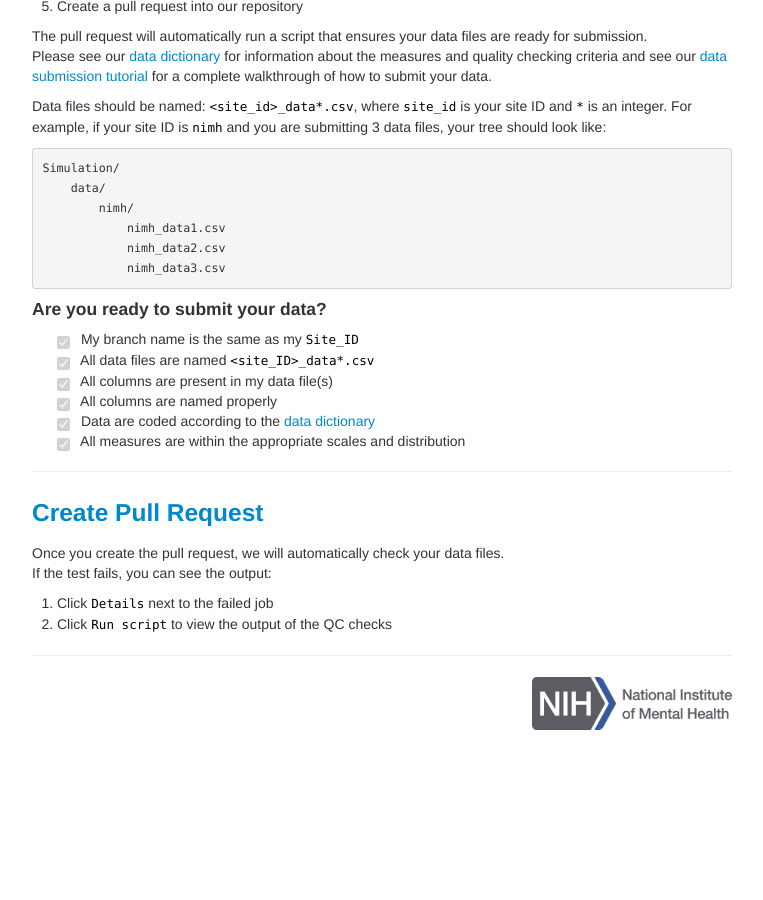
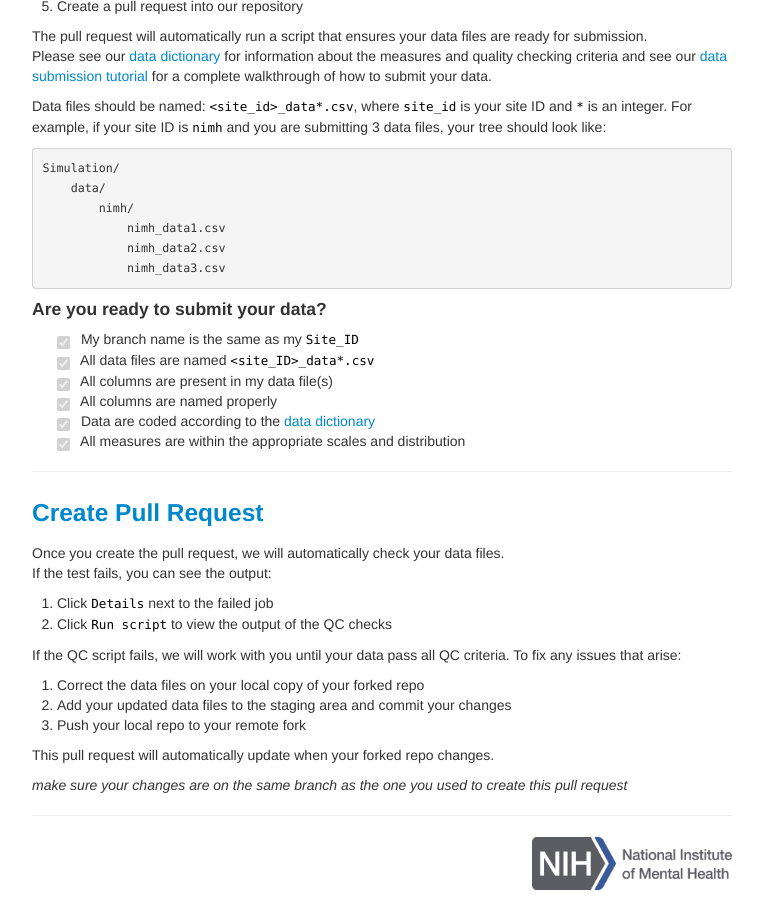
Before and after one commit to SoCoDeN/Simulation, a Jekyll site: the page built from index.md, in a window 1280 px wide and 900 px high, scrolled down 1267 px. Shown: the whole window, without its empty margins (258-1021 px from the left). Built offline with Jekyll 4.4.1, drawn with Linux system fonts in a browser that asks for light colours; before the commit the page ends 2007 px from its top, so only the background shows below that.

Commit message:
describe what to do if QC fails on index.md

```diff
--- a/index.md
+++ b/index.md
@@ -55,6 +55,16 @@ If the test fails, you can see the output:
 1. Click `Details` next to the failed job
 2. Click `Run script` to view the output of the QC checks
 
+If the QC script fails, we will work with you until your data pass all QC criteria.
+To fix any issues that arise:
+1. Correct the data files on your local copy of your forked repo
+2. Add your updated data files to the staging area and commit your changes
+3. Push your local repo to your remote fork
+
+This pull request will automatically update when your forked repo changes.
+
+_make sure your changes are on the same branch as the one you used to create this pull request_
+
 ---
 <p align="right">
     <img src="./images/NIH_NIMH_Master_Logo_2Color.png" alt="nimh" width="200"/>
```
